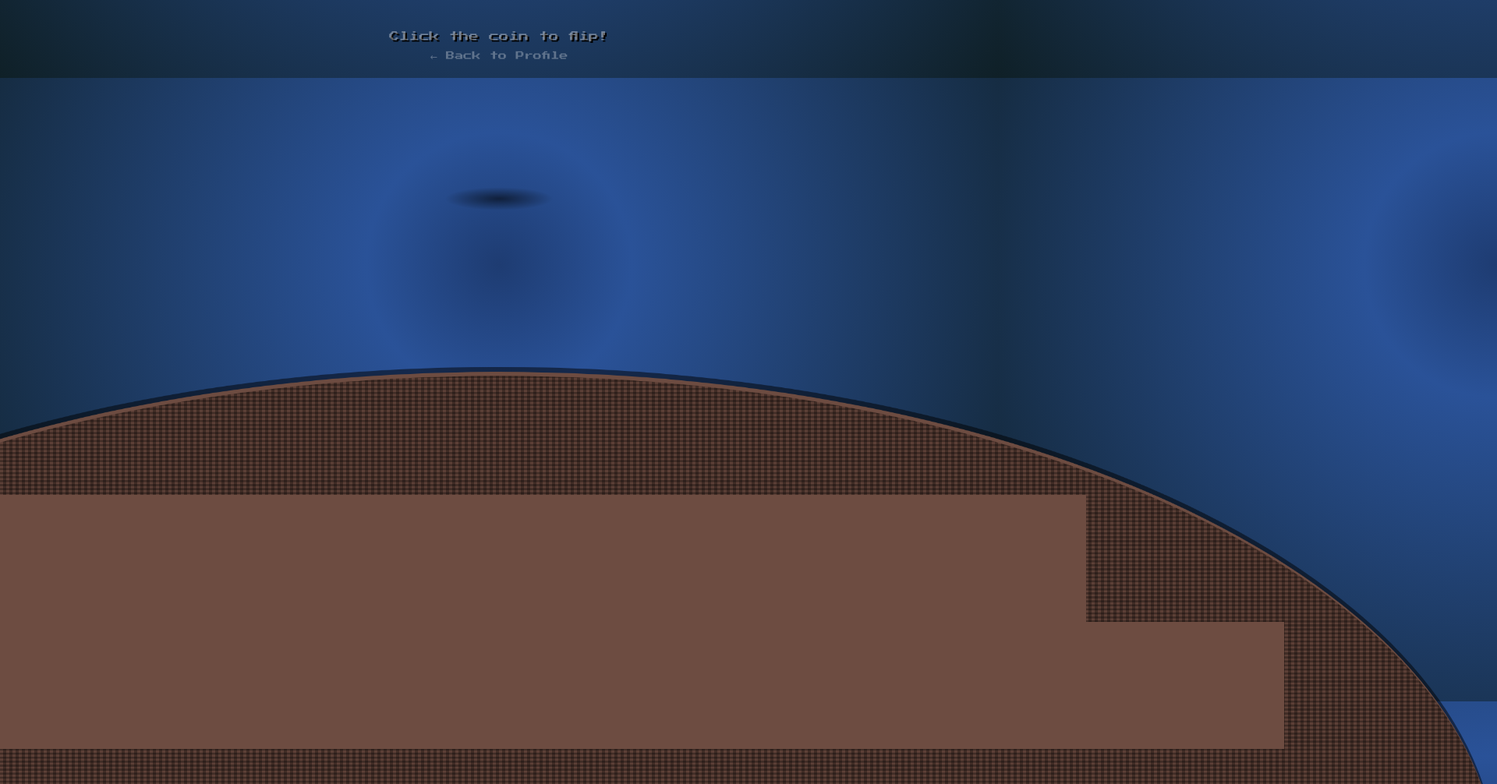
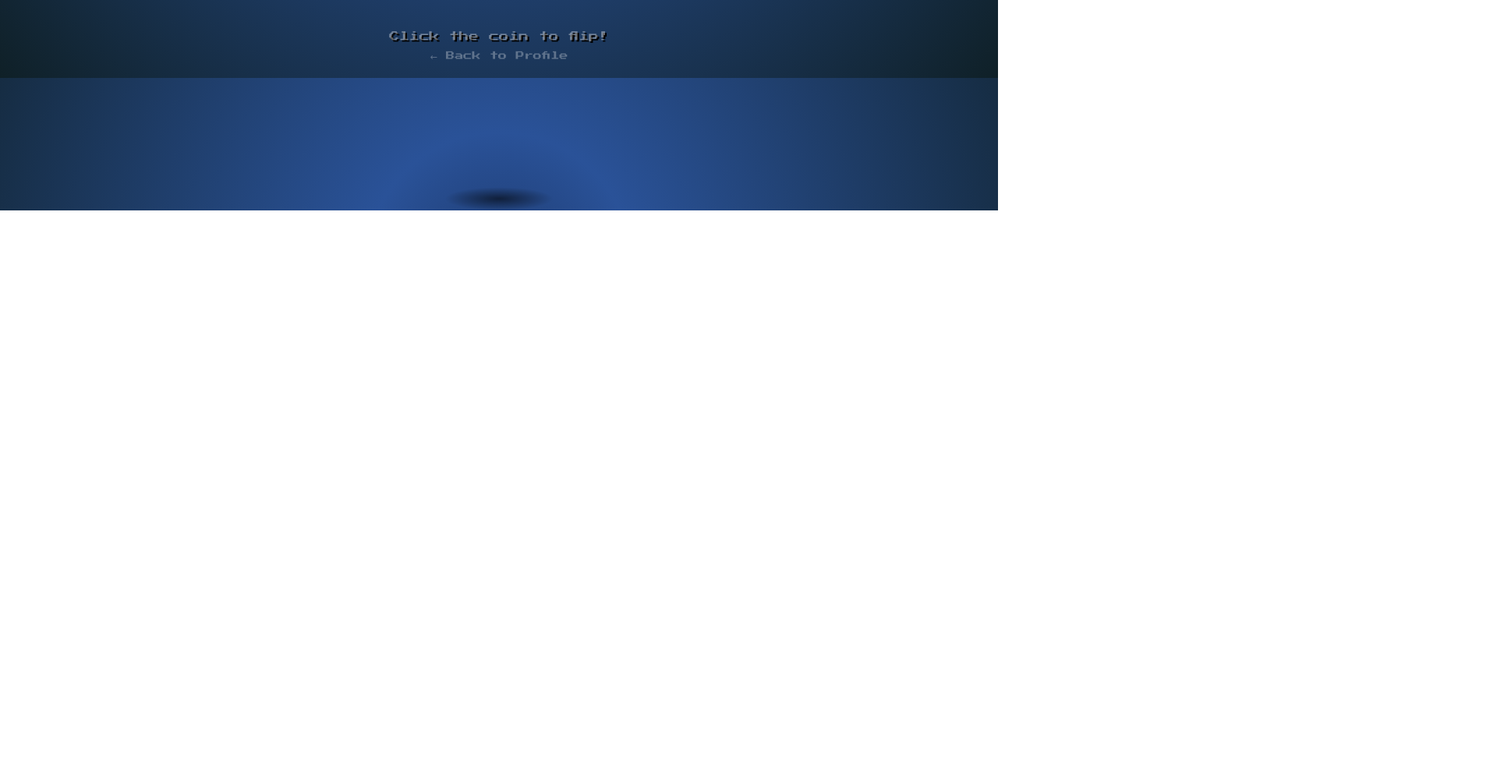
Before and after one commit to mariosumali/mariosumali, a plain HTML site: page coin/index.html in a window 1280 px wide. Shown: the part 700-1706 px from the top of the page at 78% size, 1920 px wide, since content can reach past the window. After the commit the page ends 970 px from the top, so only its background shows below. Drawn offline with Linux system fonts and the light colour scheme.

Commit message:
Comment out table surface

```diff
--- a/coin/index.html
+++ b/coin/index.html
@@ -408,7 +408,7 @@
 
   <div class="coin-container">
     <div class="scene-wrapper">
-      <div class="table-surface"></div>
+      <!-- <div class="table-surface"></div> -->
       <div class="coin" id="coin" onclick="flipCoin()">
         <div class="coin-edge">
           <div class="coin-edge-layer"></div>
```
